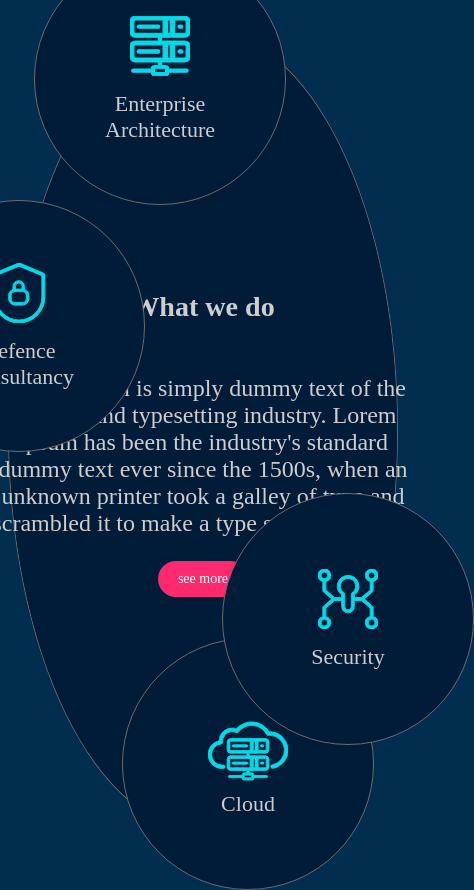
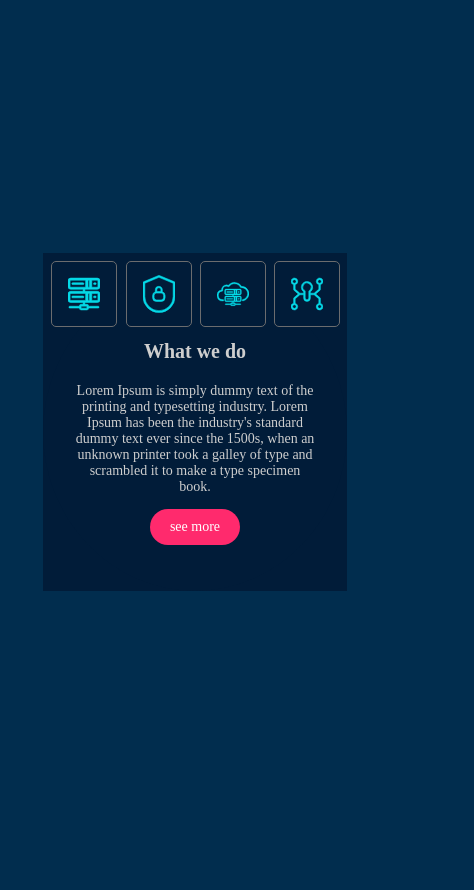
Before and after one commit to DragoshDX/click-widget, a plain HTML site: page index.html in a window 390 px wide. Shown: the whole page, 474 px wide, since content can reach past the window. After the commit the page ends 844 px from the top, so only its background shows below. Drawn offline with Linux system fonts and the light colour scheme.

Commit message:
added mobile v

```diff
--- a/index.html
+++ b/index.html
@@ -142,7 +142,7 @@
   </div>
 
   <section class="click-widget">
-    <main>
+
     <article class="click-widget__details click-widget__details--default">
       <h1 class="click-widget__details-heading">What we do</h1>
       <p class="click-widget__details-body">
@@ -190,7 +190,7 @@
       >
         <use xlink:href="#architecture" />
       </svg>
-        Enterprise <br> Architecture
+      <span class="click-widget__label-text">Enterprise <br> Architecture</span>
     </label>
 
 
@@ -226,7 +226,7 @@
       >
         <use xlink:href="#defence" />
       </svg>
-        Defence <br> Consultancy
+      <span class="click-widget__label-text">Defence <br> Consultancy</span>
     </label>
 
 
@@ -261,7 +261,7 @@
       >
         <use xlink:href="#cloud" />
       </svg>
-        Cloud
+      <span class="click-widget__label-text">Cloud</span>
     </label>
 
 
@@ -296,10 +296,10 @@
       >
         <use xlink:href="#security" />
       </svg>
-        Security
+      <span class="click-widget__label-text">Security</span>
     </label>
 
-    </main>
+
   </section>
 </body>
 
--- a/style.css
+++ b/style.css
@@ -6,9 +6,12 @@ body {
   display: flex;
   align-items: center;
   justify-content: center;
+  padding: 0;
+  margin: 0;
 }
 /* stage */
 
+/* widget code*/
 .d-none {
   display: none;
 }
@@ -25,8 +28,8 @@ body {
 }
 
 .click-widget {
-  width: 800px;
-  height: 800px;
+  width: 700px;
+  height: 700px;
   background-color: #011c39;
   position: relative;
   border: 1px solid #6b6c6e;
@@ -35,8 +38,8 @@ body {
 }
 
 .click-widget__label {
-  width: 250px;
-  height: 250px;
+  width: 200px;
+  height: 200px;
   background-color: #011c39;
   display: flex;
   border-radius: 50%;
@@ -52,13 +55,13 @@ body {
 }
 
 .click-widget__label--1 {
-  top: -77px;
+  top: -70px;
   right: 111px;
 }
 
 .click-widget__label--2 {
   top: 170px;
-  left: -116px;
+  left: -81px;
 }
 
 .click-widget__label--3 {
@@ -68,7 +71,7 @@ body {
 
 .click-widget__label--4 {
   bottom: 85px;
-  right: -77px;
+  right: -65px;
 }
 
 .click-widget__radio {
@@ -76,7 +79,7 @@ body {
 }
 
 .click-widget__radio:checked + .click-widget__details {
-  display: flex;
+  opacity: 1;
 }
 
 .click-widget__radio:checked + .click-widget__details + .click-widget__label {
@@ -92,7 +95,8 @@ body {
 }
 
 .click-widget__details {
-  display: none;
+  display: flex;
+  opacity: 0;
   position: absolute;
   top: 0;
   left: 0;
@@ -104,10 +108,11 @@ body {
   flex-direction: column;
   border-radius: 50%;
   font-size: 24px;
+  transition: opacity 0.3s linear;
 }
 
 .click-widget__details--default {
-  display: flex;
+  opacity: 1;
 }
 
 .click-widget__details-body {
@@ -128,3 +133,61 @@ body {
   height: 80px;
   margin-bottom: 0;
 }
+
+@media (max-width: 768px) {
+  .click-widget {
+    width: 304px;
+    height: 338px;
+
+    border: none;
+    margin: 0 auto;
+    border-radius: 0;
+  }
+
+  .click-widget__label {
+    top: 8px;
+    bottom: auto;
+    border-radius: 5px;
+    width: 64px;
+    height: 64px;
+  }
+
+  .click-widget__label--1 {
+    left: 8px;
+  }
+
+  .click-widget__label--2 {
+    left: 83px;
+  }
+
+  .click-widget__label--3 {
+    left: 157px;
+  }
+
+  .click-widget__label--4 {
+    left: 231px;
+  }
+
+  .click-widget__label-text {
+    display: none;
+  }
+
+  .click-widget__details {
+    top: 20px;
+  }
+
+  .click-widget__details-heading {
+    font-size: 20px;
+  }
+
+  .click-widget__details-body {
+    margin-top: 0;
+    font-size: 14px;
+    width: 80%;
+  }
+
+  .click-widget__icon {
+    margin: 0;
+    width: 50%;
+  }
+}
```
Lines whose indentation alone changed are shown as unchanged.
